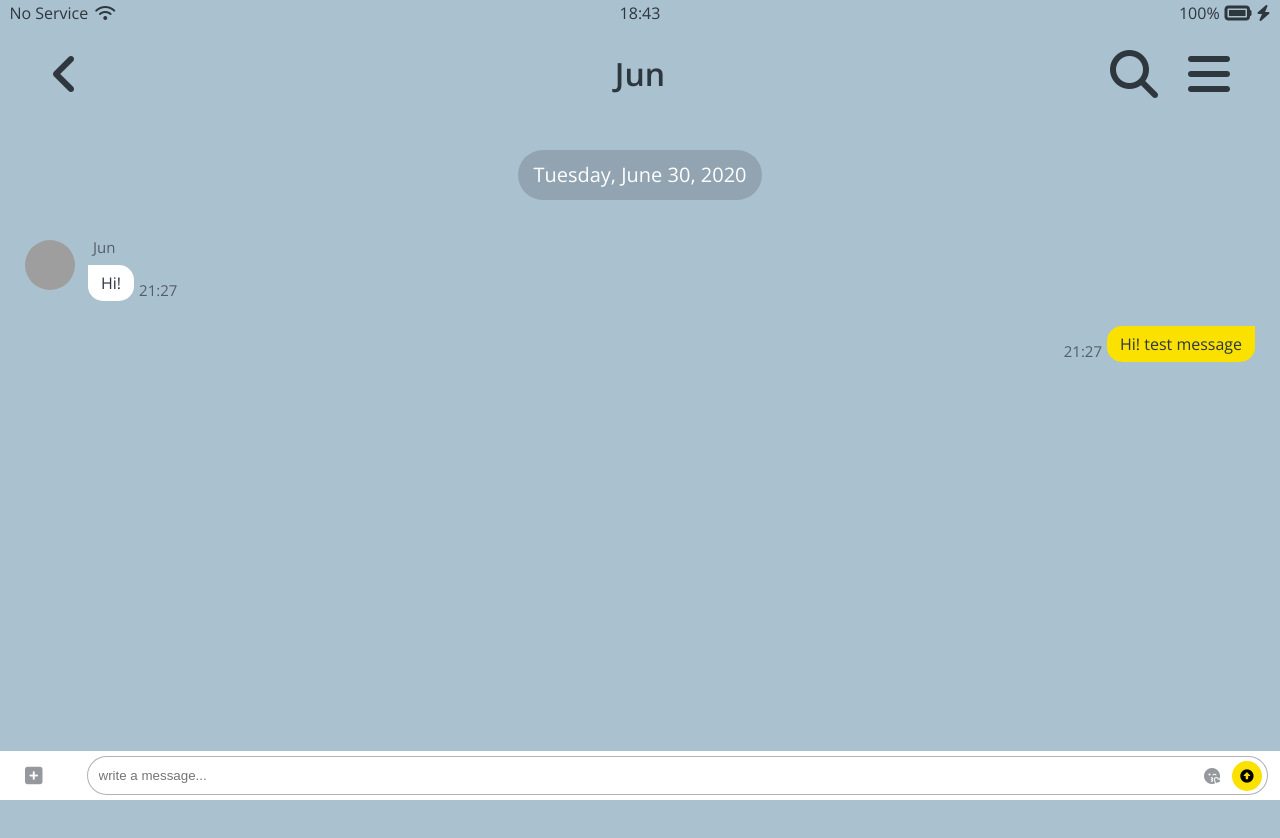
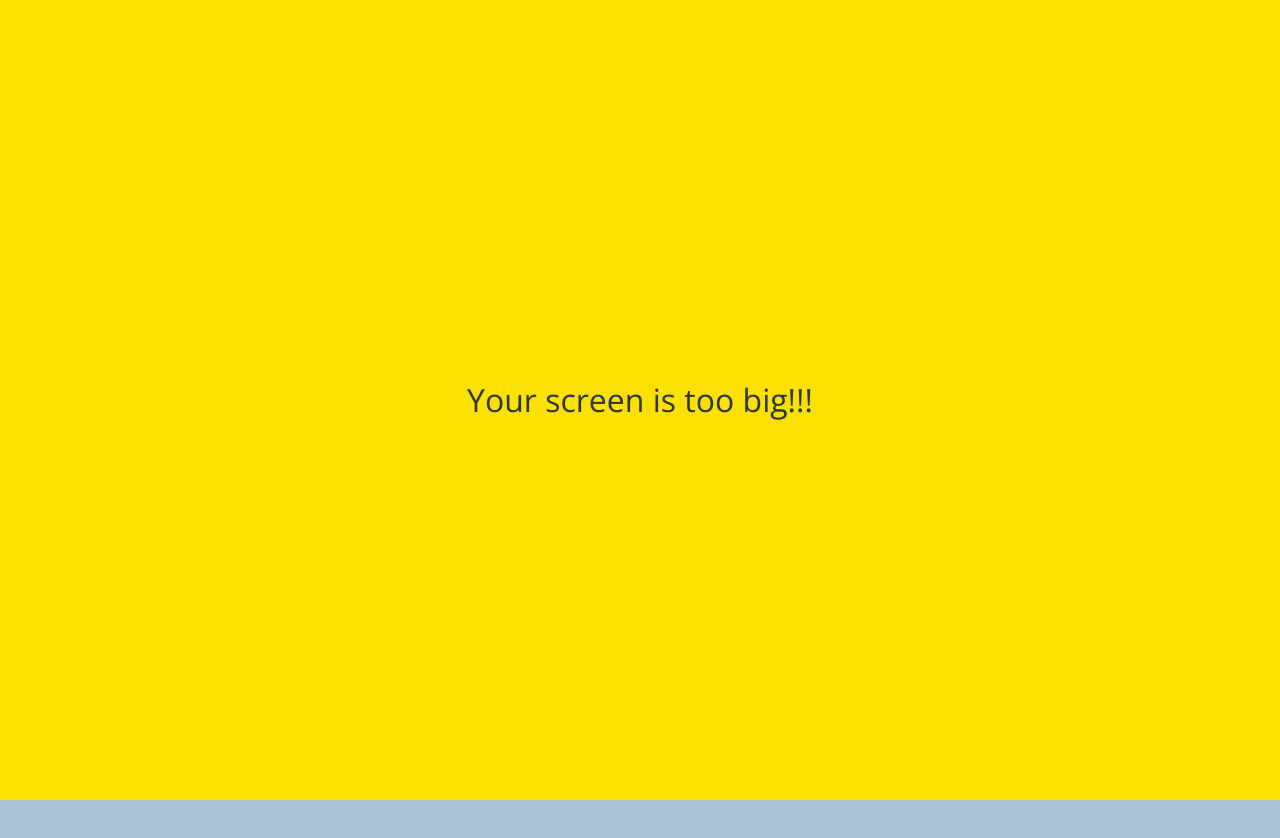
Before and after one commit to Haribo947345/kokoa-clone-2022, a plain HTML site: page chat.html in a window 1280 px wide. Shown: the top 838 px of the page. Drawn offline with nearby package versions, Linux system fonts and the light colour scheme; grey boxes are pictures that could not be loaded.

Commit message:
update chat, mobile

```diff
--- a/chat.html
+++ b/chat.html
@@ -74,6 +74,10 @@
       </div>
     </form>
 
+    <div class="no-mobile">
+      <span>Your screen is too big!!!</span>
+    </div>
+
     <script
       src="https://kit.fontawesome.com/29d797f5cd.js"
       crossorigin="anonymous"
--- /dev/null
+++ b/css/components/no-mobile.css
@@ -0,0 +1,18 @@
+.no-mobile {
+    position: absolute;
+    z-index: 99;
+    height: 100vh;
+    background-color: var(--yellow);
+    width: 100vw;
+    display: flex;
+    top: 0;
+    justify-content: center;
+    align-items: center;
+    font-size: 32px;
+}
+
+@media screen and (max-width:900px) {
+    .no-mobile {
+    display: none;
+    }
+}
--- a/css/components/screen-header.css
+++ b/css/components/screen-header.css
@@ -19,3 +19,16 @@
   margin-left: 25px;
   position: relative;
 }
+
+@keyframes rotatecog {
+  from{
+    transform: none;
+  }
+  to {
+    transform: rotateZ(360deg);
+  }
+}
+
+.screen-header__icons .fa-cog:hover {
+  animation: rotatecog 1s linear infinite;
+}
--- a/css/screens/chat.css
+++ b/css/screens/chat.css
@@ -1,6 +1,6 @@
 .chat-screen {
     background-color: #aac1cf;
-    height: 2000vh;
+    height: 500vh;
 }
 
 .chat-screen .alt-header {
@@ -14,11 +14,22 @@
     box-sizing: border-box;
 }
 
+@keyframes fadeIn {
+    from {
+      transform: translateY(30px);
+      opacity: 0;
+    }
+    to {
+      transform: none;
+      opacity: 1;
+    }
+  }
 .main-chat {
     margin-top: 150px;
     display: flex;
     flex-direction: column;
     align-items: center;
+    animation: fadeIn 0.3s linear;
 }
 
 .chat__timestamp {
@@ -93,17 +104,18 @@
     background-color: white;
     display: flex;
     justify-content: space-between;
-    padding:5px 25px;
+    padding:15px 35px;
     box-sizing: border-box;
     align-items: center;
+    transition: all 0.3s ease-in-out;
 }
 
 .reply .reply__column:first-child {
-    width:5%;
+    width:10%;
 }
 
 .reply .reply__column:last-child {
-    width:95%;
+    width:90%;
     position: relative;
 }
 
@@ -117,6 +129,7 @@
     width: 100%;
     border:var(--main-border);
     border-radius: 20px;
+    transition: all 0.3s ease-in-out;
 }
 
 .reply__column:last-child > i,
@@ -147,3 +160,24 @@
 .reply__column button:active {
     outline: none;
 }
+
+.reply .reply__column:first-child,
+.reply .fa-kiss-wink-heart,
+.reply button {
+  transition: opacity 0.3s ease-in-out;
+}
+
+.reply:focus-within .reply__column:first-child,
+.reply:focus-within .fa-kiss-wink-heart,
+.reply:focus-within button {
+  opacity: 0;
+}
+
+.reply:focus-within input {
+  width: 98vw;
+  transform: translateX(-13%) translateY(-80px);
+}
+
+.reply:focus-within {
+    transform: translateY(80px);
+}
--- a/css/screens/find.css
+++ b/css/screens/find.css
@@ -108,3 +108,23 @@
 .open-post__heartcount span {
     margin-left: 3px;
 }
+
+@keyframes heartbeat {
+    0% {
+        color: white;
+        transform: none;
+    }
+    50% {
+        color: tomato;
+        transform: scale(1.5);
+    }
+    100% {
+        color: white;
+        transform: none;
+    }
+}
+
+.open-post__heartcount:hover i {
+    will-change: transform;
+    animation: heartbeat 1s linear infinite;
+}
--- a/css/styles.css
+++ b/css/styles.css
@@ -10,6 +10,7 @@
 @import "components/badge.css";
 @import "components/icon-row.css";
 @import "components/alt-screen-header.css";
+@import "components/no-mobile.css";
 
 @import "screens/login.css";
 @import "screens/friends.css";
```
Also changed, not shown: chats.html (+4 -0 lines), find.html (+4 -0 lines), friends.html (+4 -0 lines), index.html (+4 -0 lines), more.html (+4 -0 lines), settings.html (+4 -0 lines).
